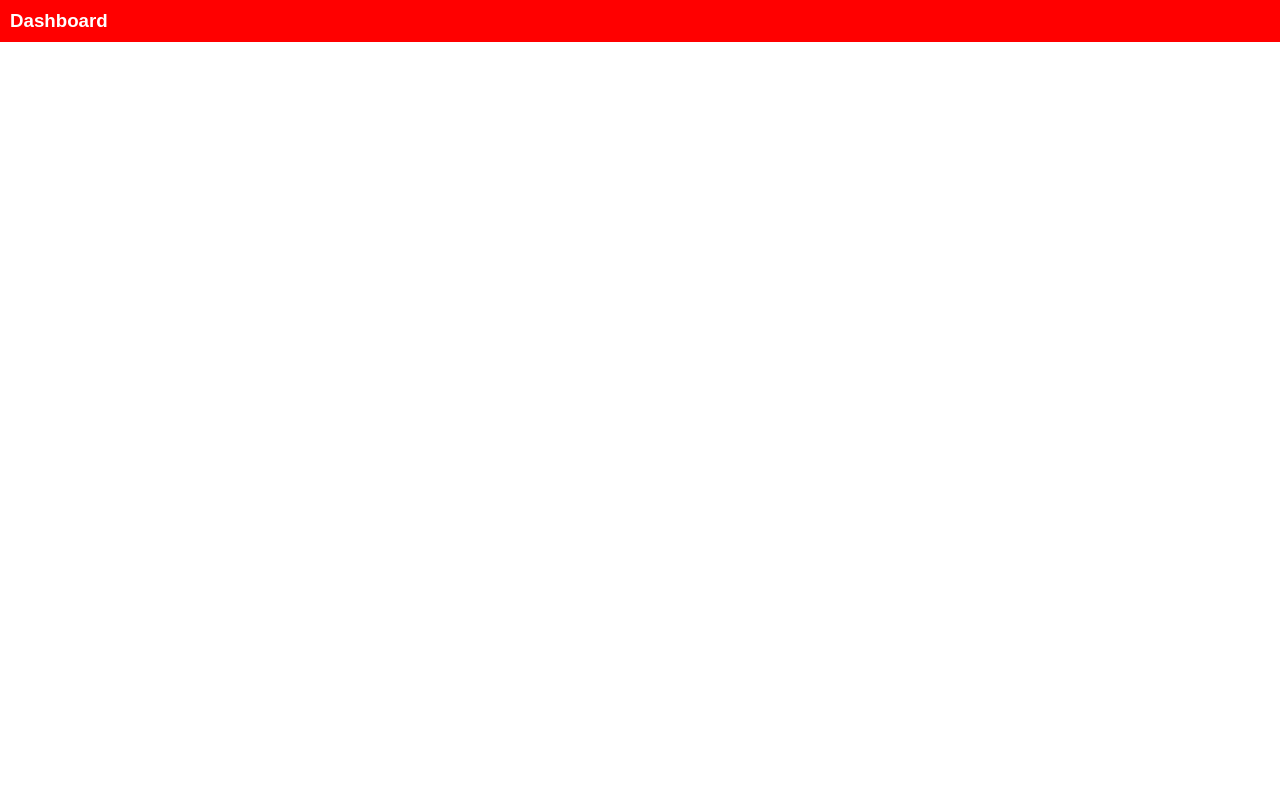
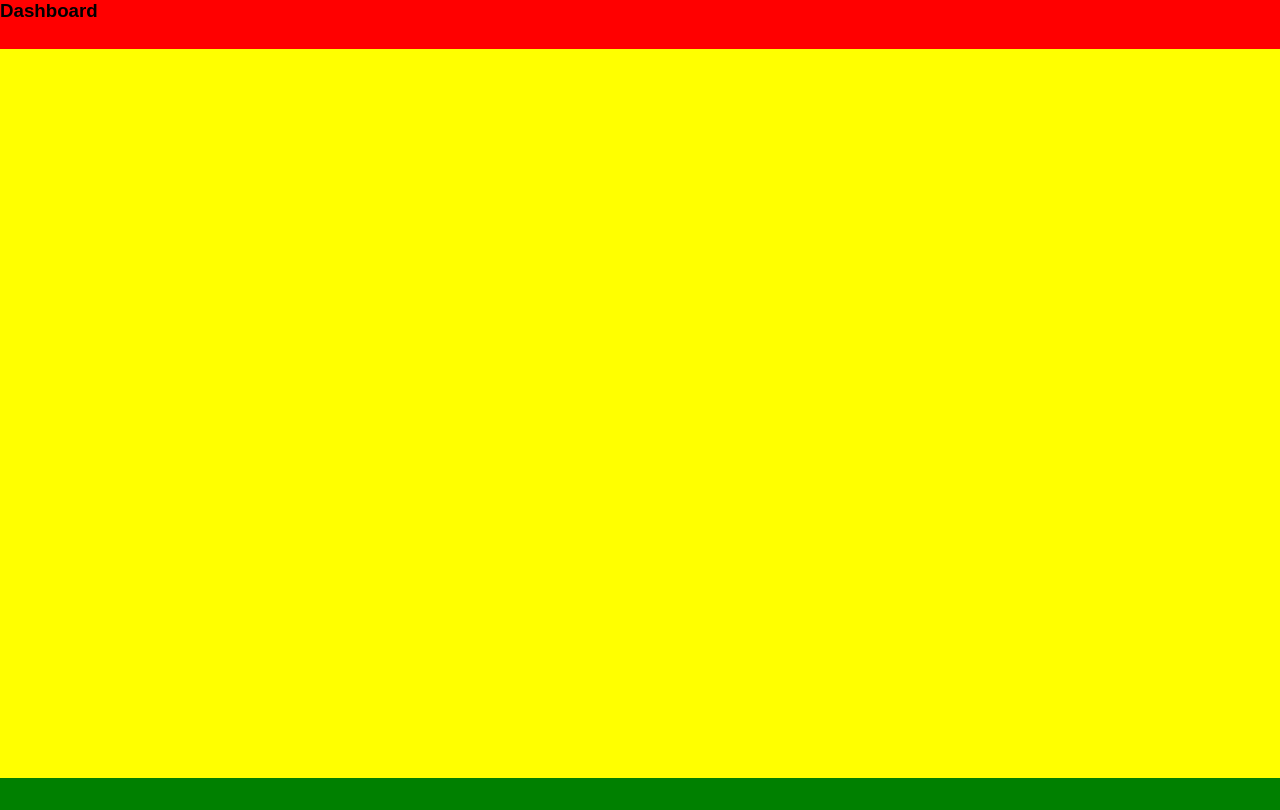
Before and after one commit to cliffordaddison/Export-Fault-Report, a plain HTML site: page index.html in a window 1280 px wide. Drawn offline with Linux system fonts and the light colour scheme.

Commit message:
Update style.css

```diff
--- a/style.css
+++ b/style.css
@@ -4,22 +4,12 @@
   outline: 0;
   box-sizing: border-box;
   font-family: Arial, Helvetica, sans-serif;
-}
-
-@media (orientation: landscape) {
-  body {
-    width: 100%;
   height: 810px;
 }
 
 nav {
   background: red;
   height: 6%;
-  }
-
-  h3 {
-    padding: 10px;
-    color: #fff;
 }
 
 div {
@@ -31,4 +21,3 @@
   height: 4%;
   background: green;
 }
-}
```
Lines whose indentation alone changed are shown as unchanged.
